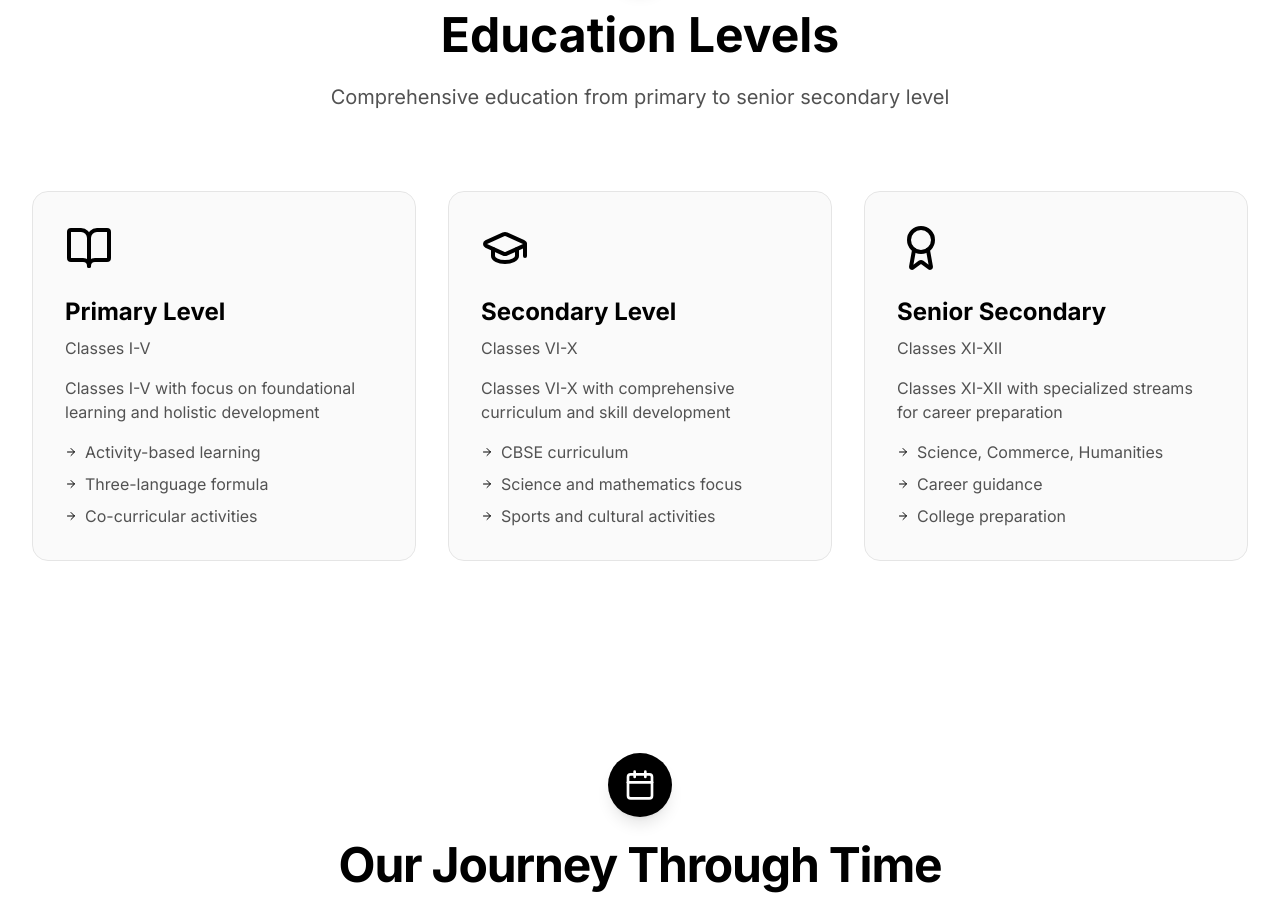
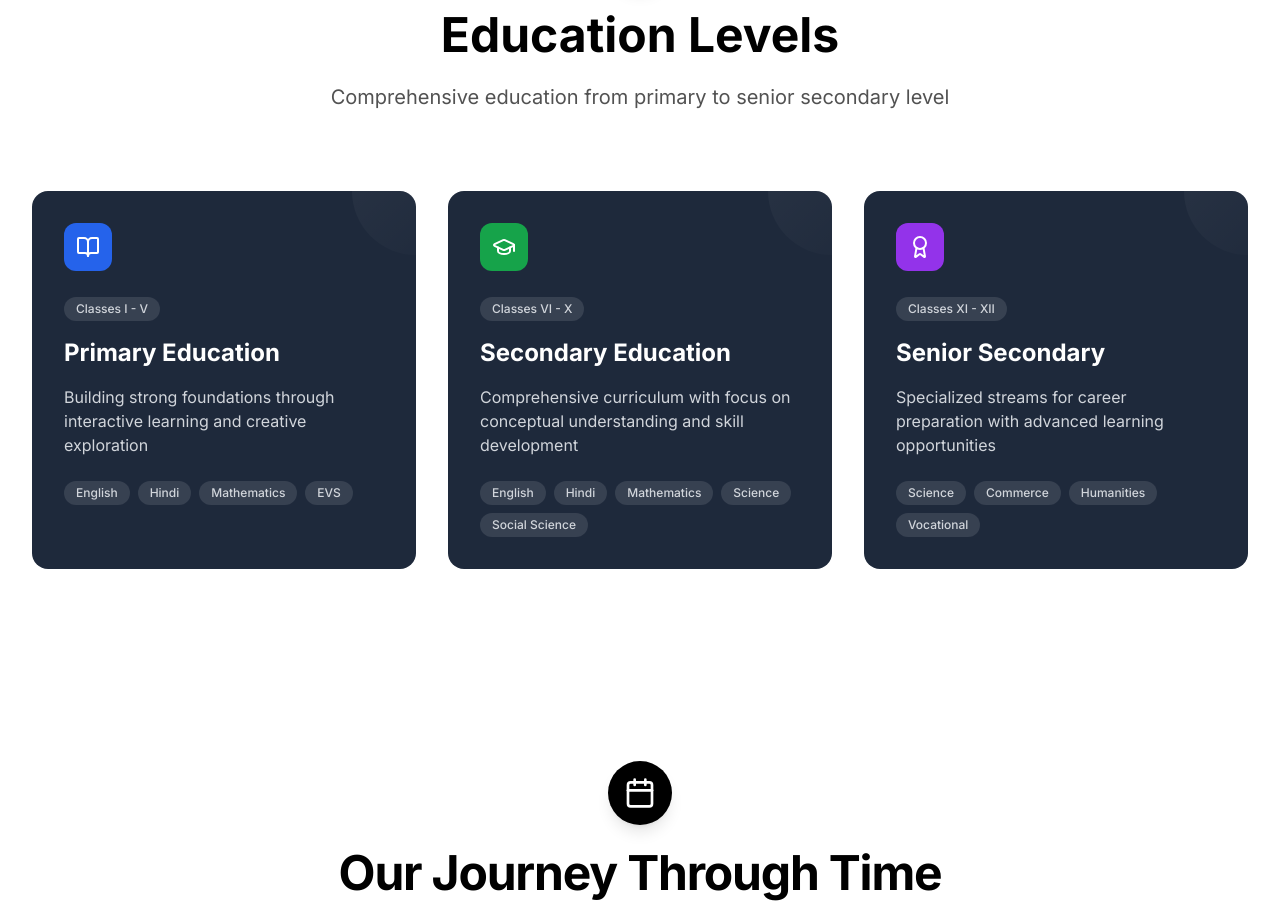
Before and after one commit to NanduBit/website, a Next.js app: page / in a window 1280 px wide. Shown: the part 1800-2716 px from the top of the page. Built offline with nearby package versions, Linux system fonts and the light colour scheme.

Commit message:
Update Education Levels Cards Design

```diff
--- a/app/page.tsx
+++ b/app/page.tsx
@@ -216,50 +216,70 @@ export default function Home() {
             {[
               {
                 icon: BookOpen,
-                title: "Primary Level",
-                subtitle: "Classes I-V",
-                description: "Classes I-V with focus on foundational learning and holistic development",
-                features: ["Activity-based learning", "Three-language formula", "Co-curricular activities"],
+                title: "Primary Education",
+                subtitle: "Classes I - V",
+                description: "Building strong foundations through interactive learning and creative exploration",
+                subjects: ["English", "Hindi", "Mathematics", "EVS"],
+                bgColor: "bg-slate-800 dark:bg-slate-900",
+                iconBg: "bg-blue-600",
               },
               {
                 icon: GraduationCap,
-                title: "Secondary Level",
-                subtitle: "Classes VI-X",
-                description: "Classes VI-X with comprehensive curriculum and skill development",
-                features: ["CBSE curriculum", "Science and mathematics focus", "Sports and cultural activities"],
+                title: "Secondary Education",
+                subtitle: "Classes VI - X",
+                description: "Comprehensive curriculum with focus on conceptual understanding and skill development",
+                subjects: ["English", "Hindi", "Mathematics", "Science", "Social Science"],
+                bgColor: "bg-slate-800 dark:bg-slate-900",
+                iconBg: "bg-green-600",
               },
               {
                 icon: Award,
                 title: "Senior Secondary",
-                subtitle: "Classes XI-XII",
-                description: "Classes XI-XII with specialized streams for career preparation",
-                features: ["Science, Commerce, Humanities", "Career guidance", "College preparation"],
+                subtitle: "Classes XI - XII",
+                description: "Specialized streams for career preparation with advanced learning opportunities",
+                subjects: ["Science", "Commerce", "Humanities", "Vocational"],
+                bgColor: "bg-slate-800 dark:bg-slate-900",
+                iconBg: "bg-purple-600",
               },
             ].map((level, index) => (
               <div
                 key={index}
-                className="bg-neutral-50 dark:bg-gray-900 p-6 sm:p-8 rounded-2xl border border-neutral-200 dark:border-gray-800 hover:shadow-xl dark:hover:shadow-blue-500/20 hover:scale-105 hover:-translate-y-3 transition-all duration-500 transform-gpu cursor-pointer group"
+                className={`${level.bgColor} p-6 sm:p-8 rounded-2xl hover:shadow-xl dark:hover:shadow-blue-500/20 hover:scale-105 hover:-translate-y-3 transition-all duration-500 transform-gpu cursor-pointer group relative overflow-hidden`}
               >
-                <level.icon className="h-10 w-10 sm:h-12 sm:w-12 text-black dark:text-white mb-4 sm:mb-6 group-hover:scale-125 group-hover:rotate-12 transition-all duration-500 transform-gpu" />
-                <h4 className="text-xl sm:text-2xl font-bold text-black dark:text-white mb-2 group-hover:text-gray-800 dark:group-hover:text-blue-200 transition-colors duration-300">
+                {/* Background decoration */}
+                <div className="absolute top-0 right-0 w-32 h-32 bg-gradient-to-br from-white/5 to-transparent rounded-full -translate-y-16 translate-x-16"></div>
+
+                {/* Icon */}
+                <div className={`w-12 h-12 ${level.iconBg} rounded-xl flex items-center justify-center mb-6 group-hover:scale-110 group-hover:rotate-12 transition-all duration-500 transform-gpu relative z-10`}>
+                  <level.icon className="h-6 w-6 text-white" />
+                </div>
+
+                {/* Class badge */}
+                <div className="inline-block bg-gray-700 dark:bg-gray-600 text-gray-300 dark:text-gray-200 text-xs font-medium px-3 py-1 rounded-full mb-4 relative z-10">
+                  {level.subtitle}
+                </div>
+
+                {/* Title */}
+                <h4 className="text-xl sm:text-2xl font-bold text-white mb-4 group-hover:text-blue-200 transition-colors duration-300 relative z-10">
                   {level.title}
                 </h4>
-                <p className="text-sm sm:text-base text-neutral-600 dark:text-gray-400 mb-4 group-hover:text-gray-800 dark:group-hover:text-gray-300 transition-colors duration-300">
-                  {level.subtitle}
-                </p>
-                <p className="text-sm sm:text-base text-neutral-600 dark:text-gray-400 mb-4 leading-relaxed group-hover:text-gray-800 dark:group-hover:text-gray-300 transition-colors duration-300">
+
+                {/* Description */}
+                <p className="text-sm sm:text-base text-gray-300 dark:text-gray-400 mb-6 leading-relaxed group-hover:text-gray-200 transition-colors duration-300 relative z-10">
                   {level.description}
                 </p>
-                <ul className="space-y-2 text-sm sm:text-base text-neutral-600 dark:text-gray-400">
-                  {level.features.map((feature, idx) => (
-                    <li key={idx} className="flex items-center space-x-2 group/item">
-                      <ArrowRight className="h-3 w-3 text-black dark:text-white group-hover/item:scale-125 group-hover/item:rotate-90 transition-all duration-300 transform-gpu" />
-                      <span className="group-hover/item:text-black dark:group-hover/item:text-white group-hover/item:translate-x-1 transition-all duration-300">
-                        {feature}
-                      </span>
-                    </li>
+
+                {/* Subject tags */}
+                <div className="flex flex-wrap gap-2 relative z-10">
+                  {level.subjects.map((subject, idx) => (
+                    <span
+                      key={idx}
+                      className="bg-gray-700 dark:bg-gray-600 text-gray-300 dark:text-gray-200 text-xs font-medium px-3 py-1 rounded-full hover:bg-gray-600 dark:hover:bg-gray-500 hover:text-white transition-all duration-300"
+                    >
+                      {subject}
+                    </span>
                   ))}
-                </ul>
+                </div>
               </div>
             ))}
           </div>
```
